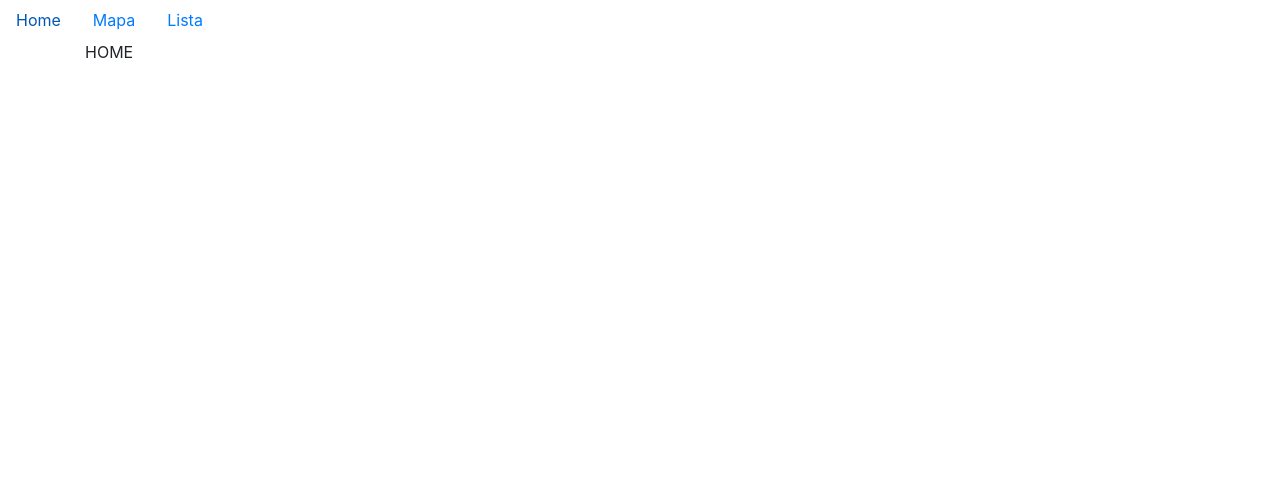
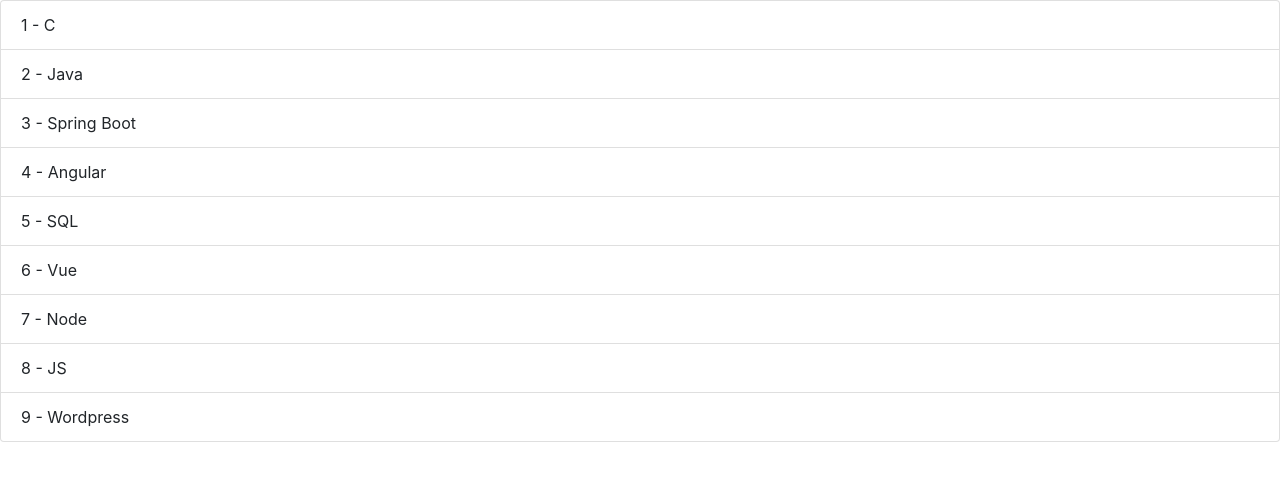
Before and after one commit to mgoalves/Estudando-Angular, an Angular app in the folder Diretivas/: page / in a window 1280 px wide. Shown: the top 480 px of the page. Built offline with nearby package versions, Linux system fonts and the light colour scheme.

Commit message:
Aula #27-LG

```diff
--- a/Diretivas/src/app/app.component.html
+++ b/Diretivas/src/app/app.component.html
@@ -1,4 +1,5 @@
 <!--<app-diretiva-ngif></app-diretiva-ngif>-->
-<app-diretiva-ngswitch></app-diretiva-ngswitch>
+<!--<app-diretiva-ngswitch></app-diretiva-ngswitch>-->
+<app-diretiva-ngfor></app-diretiva-ngfor>
 
 <router-outlet></router-outlet>
--- a/Diretivas/src/app/app.module.ts
+++ b/Diretivas/src/app/app.module.ts
@@ -5,12 +5,14 @@ import { AppRoutingModule } from './app-routing.module';
 import { AppComponent } from './app.component';
 import { DiretivaNgifComponent } from './diretiva-ngif/diretiva-ngif.component';
 import { DiretivaNgswitchComponent } from './diretiva-ngswitch/diretiva-ngswitch.component';
+import { DiretivaNgforComponent } from './diretiva-ngfor/diretiva-ngfor.component';
 
 @NgModule({
   declarations: [
     AppComponent,
     DiretivaNgifComponent,
-    DiretivaNgswitchComponent
+    DiretivaNgswitchComponent,
+    DiretivaNgforComponent
   ],
   imports: [
     BrowserModule,
--- /dev/null
+++ b/Diretivas/src/app/diretiva-ngfor/diretiva-ngfor.component.html
@@ -0,0 +1,4 @@
+<ul class="list-group">
+  <li class="list-group-item" *ngFor="let curso of listaCursos; let i=index">{{ i + 1}} -
+    {{ curso }}</li>
+</ul>
--- /dev/null
+++ b/Diretivas/src/app/diretiva-ngfor/diretiva-ngfor.component.ts
@@ -0,0 +1,17 @@
+import { Component, OnInit } from '@angular/core';
+
+@Component({
+  selector: 'app-diretiva-ngfor',
+  templateUrl: './diretiva-ngfor.component.html',
+  styleUrls: ['./diretiva-ngfor.component.css']
+})
+export class DiretivaNgforComponent implements OnInit {
+
+  listaCursos: string[] = ['C', 'Java', 'Spring Boot', 'Angular', 'SQL', 'Vue', 'Node', 'JS', 'Wordpress'];
+
+  constructor() { }
+
+  ngOnInit() {
+  }
+
+}
```
Also changed, not shown: Diretivas/src/app/diretiva-ngfor/diretiva-ngfor.component.css (added), 2 other files (tests, documents, lock files or other folders).
